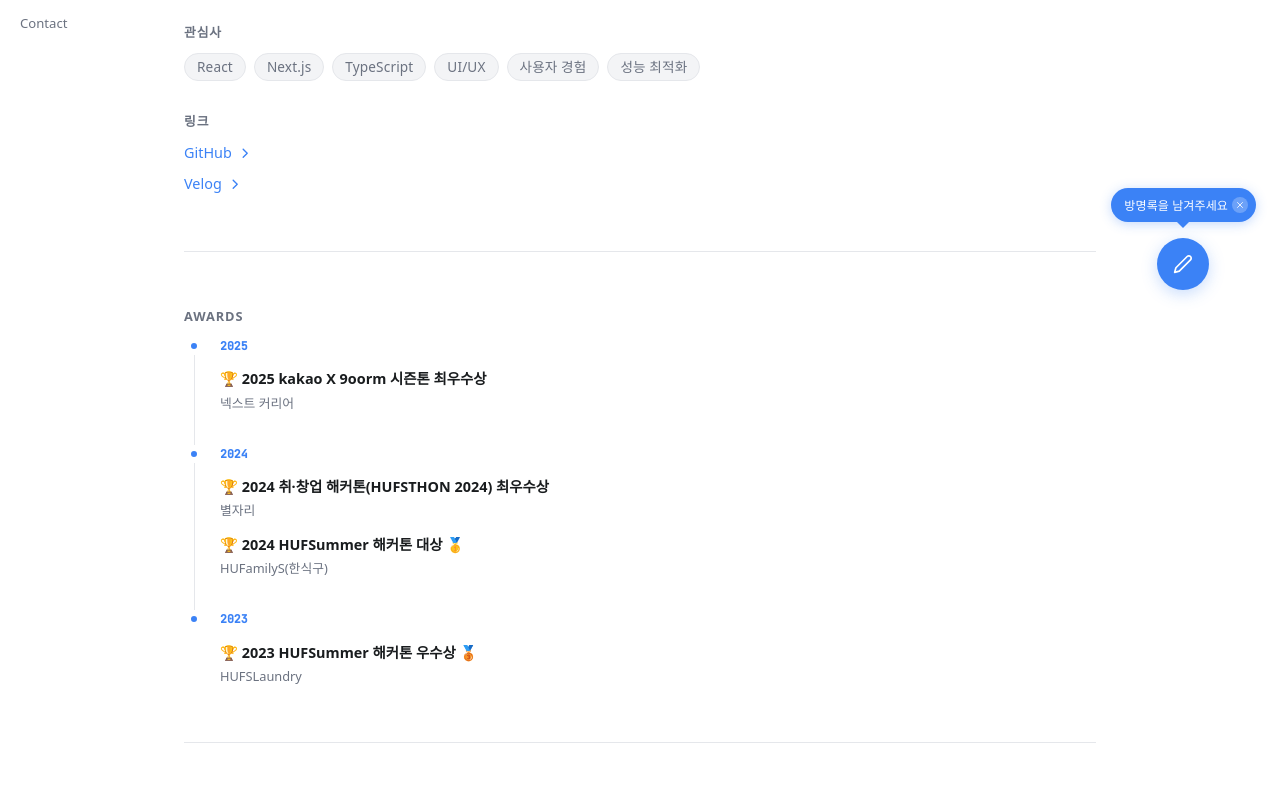
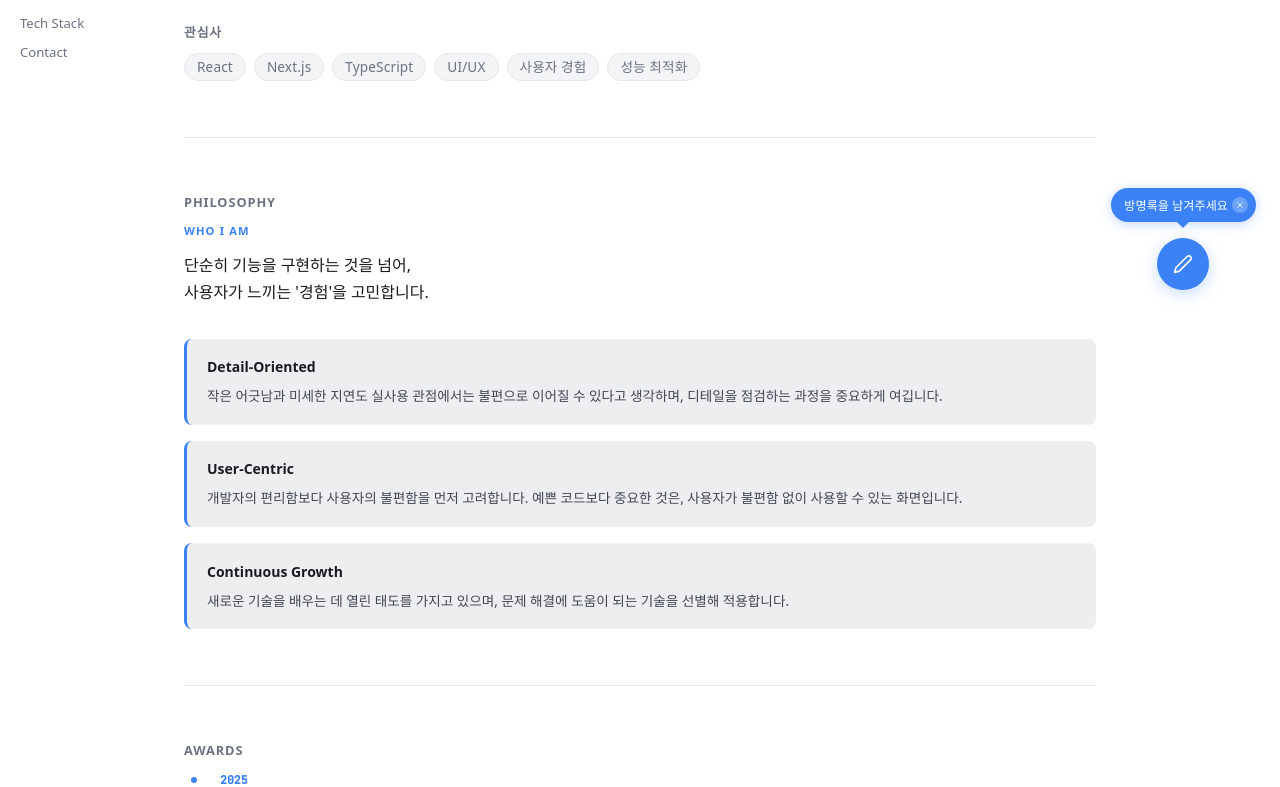
Before and after one commit to yerimi00/yerim-blog, a Next.js app: page /about/fe in a window 1280 px wide. Shown: the part 478-1265 px from the top of the page. Built offline with nearby package versions, Linux system fonts and the light colour scheme; no server answers; a web font is replaced by a local one.

Commit message:
feat : about Philosophy 섹션 추가

```diff
--- a/app/about/[version]/page.tsx
+++ b/app/about/[version]/page.tsx
@@ -1,5 +1,7 @@
 import { notFound } from 'next/navigation'
 import { IoIosArrowForward } from 'react-icons/io'
+import { HiDevicePhoneMobile, HiEnvelope, HiPencilSquare } from 'react-icons/hi2'
+import { FiGithub } from 'react-icons/fi'
 import Header from '@/components/layout/Header'
 import Footer from '@/components/layout/Footer'
 import MobileFooterLinks from '@/components/layout/MobileFooterLinks'
@@ -95,21 +97,47 @@ export default function AboutVersionPage({ params }: { params: { version: string
               </div>
             </section>
 
-            <section>
-              <h2 style={sectionHeadingStyle}>링크</h2>
-              <div style={{ display: 'flex', flexDirection: 'column', gap: '0.5rem' }}>
-                {[
-                  { label: 'GitHub', url: 'https://github.com/yerimi00' },
-                  { label: 'Velog', url: 'https://velog.io/@yerimi00' },
-                ].map(({ label, url }) => (
-                  <a key={label} href={url} target="_blank" rel="noopener noreferrer"
-                    style={{ fontSize: '0.9rem', color: 'var(--accent)', textDecoration: 'none', display: 'flex', alignItems: 'center', gap: '0.4rem' }}>
-                    {label} <IoIosArrowForward />
-                  </a>
-                ))}
-              </div>
-            </section>
           </div>
+
+          <hr style={{ borderColor: 'var(--border)', marginBottom: '3.5rem' }} />
+
+          {/* ── Philosophy ── */}
+          <section id="philosophy" style={{ scrollMarginTop: '100px', marginBottom: '3.5rem' }}>
+            <h2 style={sectionHeadingStyle}>Philosophy</h2>
+            <p style={{ fontSize: '0.7rem', fontWeight: 700, color: 'var(--accent)', letterSpacing: '0.1em', textTransform: 'uppercase', marginBottom: '0.75rem' }}>
+              WHO I AM
+            </p>
+            <p style={{ fontSize: '1rem', fontWeight: 500, color: 'var(--text)', lineHeight: 1.7, marginBottom: '2rem' }}>
+              단순히 기능을 구현하는 것을 넘어,<br />
+              사용자가 느끼는 &apos;경험&apos;을 고민합니다.
+            </p>
+            <div style={{ display: 'flex', flexDirection: 'column', gap: '1rem' }}>
+              {[
+                {
+                  title: 'Detail-Oriented',
+                  desc: '작은 어긋남과 미세한 지연도 실사용 관점에서는 불편으로 이어질 수 있다고 생각하며, 디테일을 점검하는 과정을 중요하게 여깁니다.',
+                },
+                {
+                  title: 'User-Centric',
+                  desc: '개발자의 편리함보다 사용자의 불편함을 먼저 고려합니다. 예쁜 코드보다 중요한 것은, 사용자가 불편함 없이 사용할 수 있는 화면입니다.',
+                },
+                {
+                  title: 'Continuous Growth',
+                  desc: '새로운 기술을 배우는 데 열린 태도를 가지고 있으며, 문제 해결에 도움이 되는 기술을 선별해 적용합니다.',
+                },
+              ].map(({ title, desc }) => (
+                <div key={title} style={{
+                  padding: '1.1rem 1.25rem',
+                  borderRadius: 'var(--radius-lg)',
+                  background: 'var(--surface-container)',
+                  borderLeft: '3px solid var(--accent)',
+                }}>
+                  <p style={{ fontSize: '0.875rem', fontWeight: 700, color: 'var(--text)', marginBottom: '0.35rem' }}>{title}</p>
+                  <p style={{ fontSize: '0.85rem', color: 'var(--text-secondary)', lineHeight: 1.7, margin: 0 }}>{desc}</p>
+                </div>
+              ))}
+            </div>
+          </section>
 
           <hr style={{ borderColor: 'var(--border)', marginBottom: '3.5rem' }} />
 
@@ -187,13 +215,25 @@ export default function AboutVersionPage({ params }: { params: { version: string
             <h2 style={sectionHeadingStyle}>Contact</h2>
             <div style={{ display: 'flex', flexDirection: 'column', gap: '0.6rem' }}>
               <div style={{ display: 'flex', alignItems: 'center', gap: '0.6rem' }}>
-                <span style={{ fontSize: '1rem' }}>📱</span>
+                <HiDevicePhoneMobile style={{ fontSize: '1.1rem', color: 'var(--text-muted)', flexShrink: 0 }} />
                 <span style={{ fontSize: '0.9rem', color: 'var(--text)' }}>010-2221-5418</span>
               </div>
               <div style={{ display: 'flex', alignItems: 'center', gap: '0.6rem' }}>
-                <span style={{ fontSize: '1rem' }}>✉️</span>
+                <HiEnvelope style={{ fontSize: '1.1rem', color: 'var(--text-muted)', flexShrink: 0 }} />
                 <a href="mailto:fhddl1019@gmail.com" style={{ fontSize: '0.9rem', color: 'var(--accent)', textDecoration: 'none' }}>
                   fhddl1019@gmail.com
+                </a>
+              </div>
+              <div style={{ display: 'flex', alignItems: 'center', gap: '0.6rem' }}>
+                <FiGithub style={{ fontSize: '1.05rem', color: 'var(--text-muted)', flexShrink: 0 }} />
+                <a href="https://github.com/yerimi00" target="_blank" rel="noopener noreferrer" style={{ fontSize: '0.9rem', color: 'var(--accent)', textDecoration: 'none' }}>
+                  github.com/yerimi00
+                </a>
+              </div>
+              <div style={{ display: 'flex', alignItems: 'center', gap: '0.6rem' }}>
+                <HiPencilSquare style={{ fontSize: '1.1rem', color: 'var(--text-muted)', flexShrink: 0 }} />
+                <a href="https://velog.io/@yerimi00" target="_blank" rel="noopener noreferrer" style={{ fontSize: '0.9rem', color: 'var(--accent)', textDecoration: 'none' }}>
+                  velog.io/@yerimi00
                 </a>
               </div>
             </div>
--- a/components/about/AboutIntro.tsx
+++ b/components/about/AboutIntro.tsx
@@ -1,7 +1,7 @@
 export type AboutVersion = 'fe' | 'be' | 'pm'
 
 const VERSIONS: Record<AboutVersion, string> = {
-  fe: `🙋🏻‍♀️ 안녕하세요, 사용자 경험을 먼저 생각하는 프론트엔드 개발자 이예림입니다!
+  fe: `🙋🏻‍♀️ 안녕하세요, 사용자 경험을 최우선으로 고려하며, 꼼꼼한 테스트로 완성도를 높이는  프론트엔드 개발자 이예림입니다!
 저는 화면 너머의 사용자를 항상 먼저 떠올리며, 단순히 동작하는 UI가 아니라 실제로 쓰기 편한 서비스를 만드는 것을 목표로 합니다.
 Next.js와 React를 기반으로 직접 서비스를 기획하고 구현하며, 기술적 완성도와 사용성을 함께 고민하는 개발 습관을 길러왔습니다.
 기능 구현에서 멈추지 않고, 팀의 목표와 서비스의 방향성을 이해한 위에서 개발하는 프론트엔드 개발자가 되고자 합니다.`,
--- a/components/about/AboutToc.tsx
+++ b/components/about/AboutToc.tsx
@@ -4,6 +4,7 @@ import { useEffect, useState } from 'react'
 
 const TOC_ITEMS = [
   { id: 'about', label: 'About' },
+  { id: 'philosophy', label: 'Philosophy' },
   { id: 'awards', label: 'Awards' },
   { id: 'education', label: 'Education' },
   { id: 'activities', label: 'Activities' },
```
Also changed, not shown: 4 other files (tests, documents, lock files or other folders).
